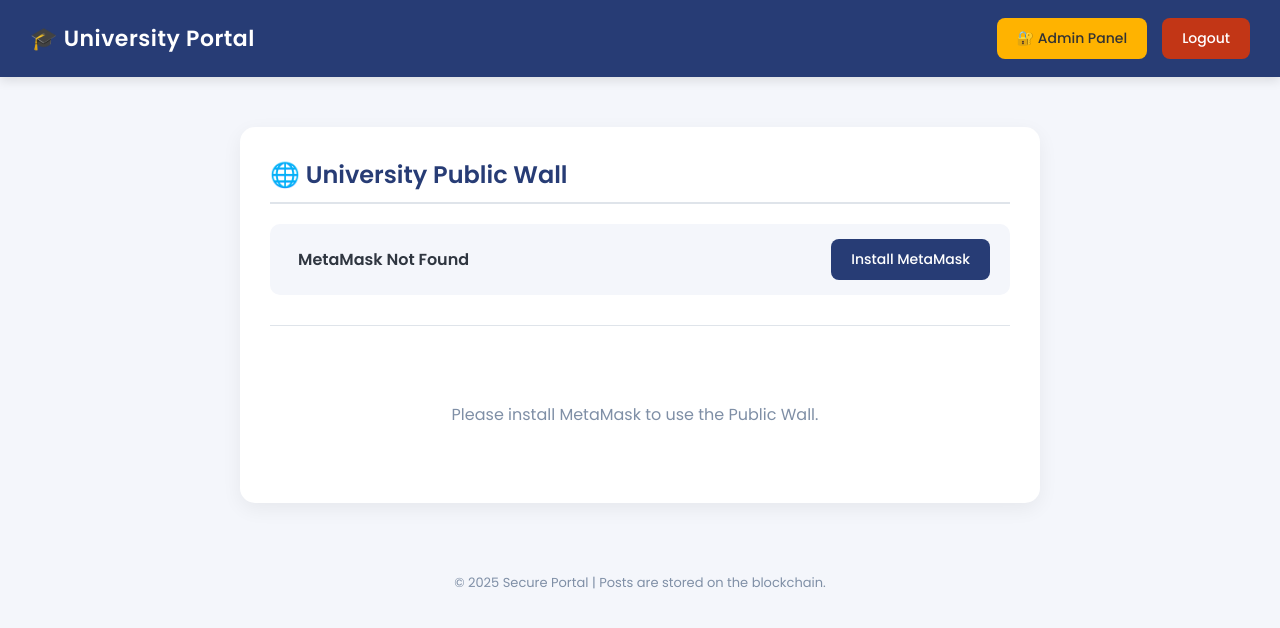
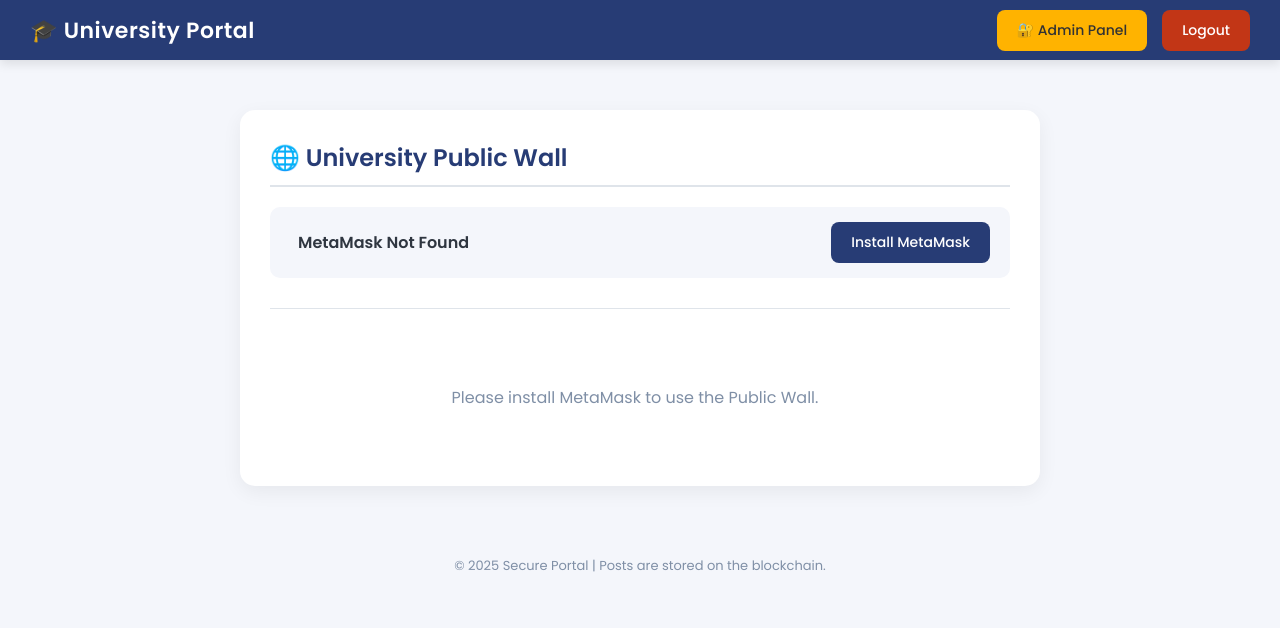
Before and after one commit to sawjayjayshweba1712/SecureCommunication, a website: page secure.html in a window 1280 px wide. Drawn offline with Linux system fonts and the light colour scheme.

Commit message:
Changing UI

```diff
--- a/secure.html
+++ b/secure.html
@@ -18,14 +18,26 @@
       --danger-color: #c23616;
       --danger-hover: #e84118;
       --shadow: 0 6px 20px rgba(0, 0, 0, 0.06);
+      /* Define fixed header height */
+      --header-height: 60px;
     }
     body {
       margin: 0;
       font-family: "Poppins", sans-serif;
       background-color: var(--bg-color);
       color: var(--text-color);
+      /* Add padding equal to header height to prevent content overlap */
+      padding-top: var(--header-height);
     }
     header {
+      /* --- FIXED HEADER CSS --- */
+      position: fixed; /* Keep header visible during scroll */
+      top: 0;
+      left: 0;
+      width: 100%;
+      height: var(--header-height);
+      z-index: 1000; /* Ensure it stays on top of other content */
+
       background-color: var(--primary-color);
       color: white;
       padding: 18px 30px;
@@ -36,6 +48,7 @@
       justify-content: space-between;
       align-items: center;
       box-shadow: 0 4px 10px rgba(0,0,0,0.1);
+      box-sizing: border-box; /* Include padding in height calculation */
     }
     header .header-controls {
       display: flex;
@@ -297,8 +310,8 @@
 
     // --- BLOCKCHAIN WALL (Ethers v5 with Comments/Reactions) ---
 
-    // ⚠️ PASTE YOUR *NEW RE-DEPLOYED* PublicWall CONTRACT ADDRESS HERE
-    const CONTRACT_ADDRESS = "0xF25AB40f6648CeeDcf1166aC19634DcBBE2B0ac1"; // REPLACE THIS ADDRESS!
+    // ⚠️ NEW RE-DEPLOYED PublicWall CONTRACT ADDRESS
+    const CONTRACT_ADDRESS = "0xF25AB40f6648CeeDcf1166aC19634DcBBE2B0ac1";
 
     // MODIFIED: Updated ABI with new functions and events for comments/reactions
     const ABI = [
```
